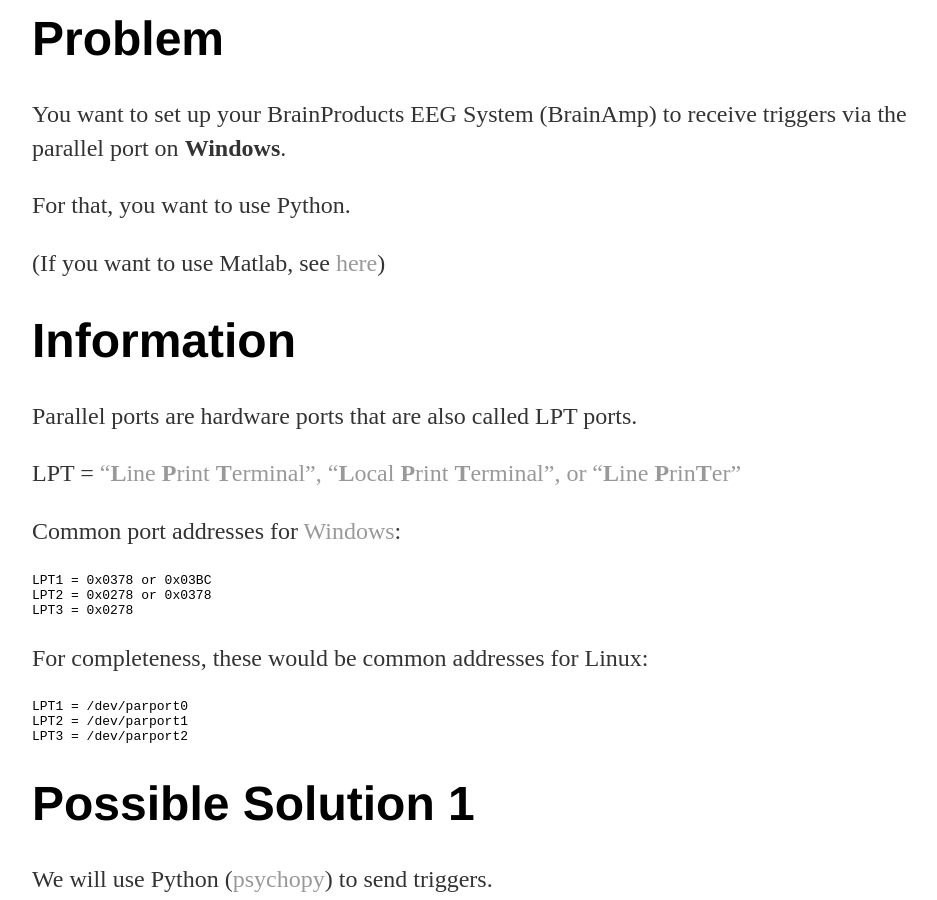
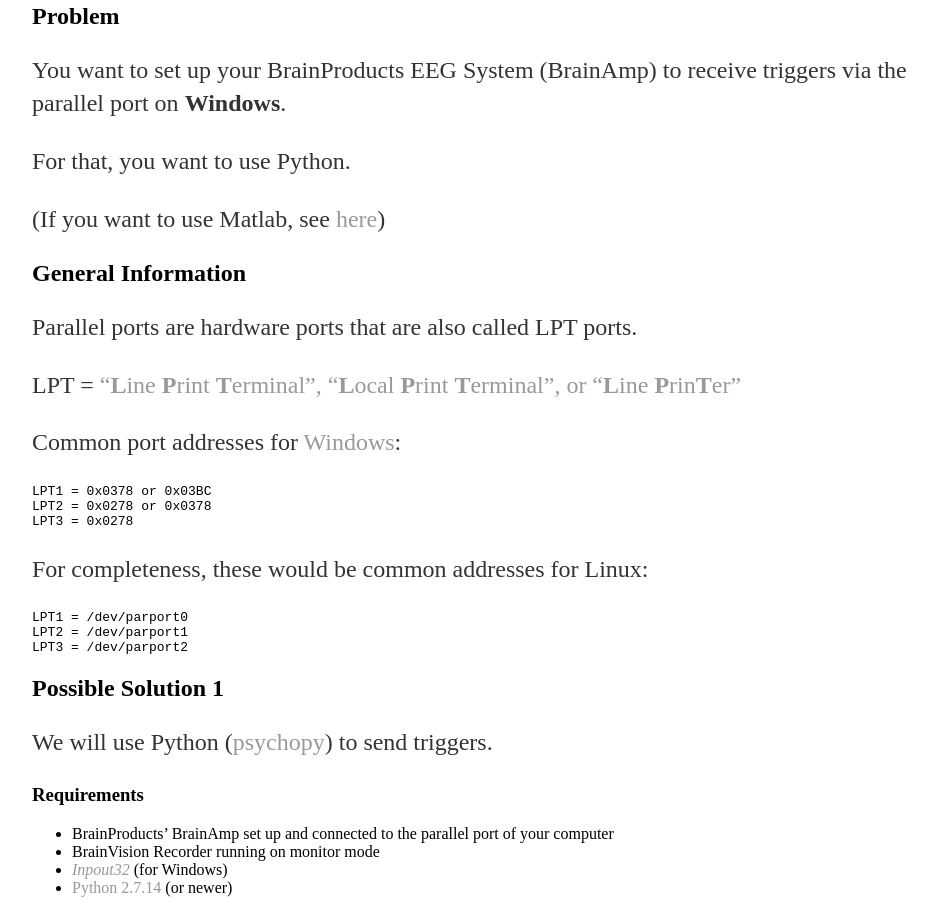
Before and after one commit to sappelhoff/sappelhoff.github.io, a Jekyll site: the page built from _posts/2017-11-23-Triggers-with-Psychopy-on-BrainVision-Recorder.md, in a window 1280 px wide and 900 px high, scrolled down 402 px. Shown: the whole window, without its empty margins (160-1097 px from the left). Built offline with Jekyll 4.4.1, drawn with Linux system fonts in a browser that asks for light colours; comment, search, counter and statistics services are not loaded.

Commit message:
added post on triggers with BVR

````diff
--- a/_posts/2017-11-23-Triggers-with-Psychopy-on-BrainVision-Recorder.md
+++ b/_posts/2017-11-23-Triggers-with-Psychopy-on-BrainVision-Recorder.md
@@ -6,14 +6,14 @@
 categories: probability
 ---
 
-# Problem
+## Problem
 You want to set up your BrainProducts EEG System (BrainAmp) to receive triggers via the parallel port on **Windows**.
 
 For that, you want to use Python.
 
 (If you want to use Matlab, see [here](http://apps.usd.edu/coglab/psyc770/IO64.html))
 
-# Information
+## General Information
 
 Parallel ports are hardware ports that are also called LPT ports.
 
@@ -34,17 +34,17 @@
 ```
 
 
-# Possible Solution 1
+## Possible Solution 1
 We will use Python ([psychopy](http://psychopy.org)) to send triggers.
 
-## Requirements
+### Requirements
 
 - BrainProducts' BrainAmp set up and connected to the parallel port of your computer
 - BrainVision Recorder running on monitor mode
 - [*Inpout32*](http://www.highrez.co.uk/downloads/inpout32/) (for Windows)
 - [Python 2.7.14](https://www.python.org/downloads/) (or newer)
 
-## Instructions (Windows)
+### Instructions (Windows)
 Open a Windows shell.
 
 Prepare a virtual environment:
@@ -70,10 +70,13 @@
 
 from psychopy import parallel as p
 import time
+
+
 p_port1 = p.ParallelPort(address=0x03BC)
 p_port2 = p.ParallelPort(address=0x0378)
 p_port3 = p.ParallelPort(address=0x0278)
 p_port4 = p.ParallelPort(address=0x3010) # this worked for me once ...
+
 
 p_ports = [p_port1, p_port2, p_port3, p_port4]
 for i, p_port in enumerate(p_ports):
@@ -88,7 +91,7 @@
 If you were unlucky and you did not see any markers, see below:
 
 
-# Possible Solution 2
+## Possible Solution 2
 In case non of the above addresses work, you might have to use a different parallel port address.
 
 Check out the [Parallel-Port-Tester](https://www.downtowndougbrown.com/2013/06/parallel-port-tester/), which might yield some hints for the address.
````
